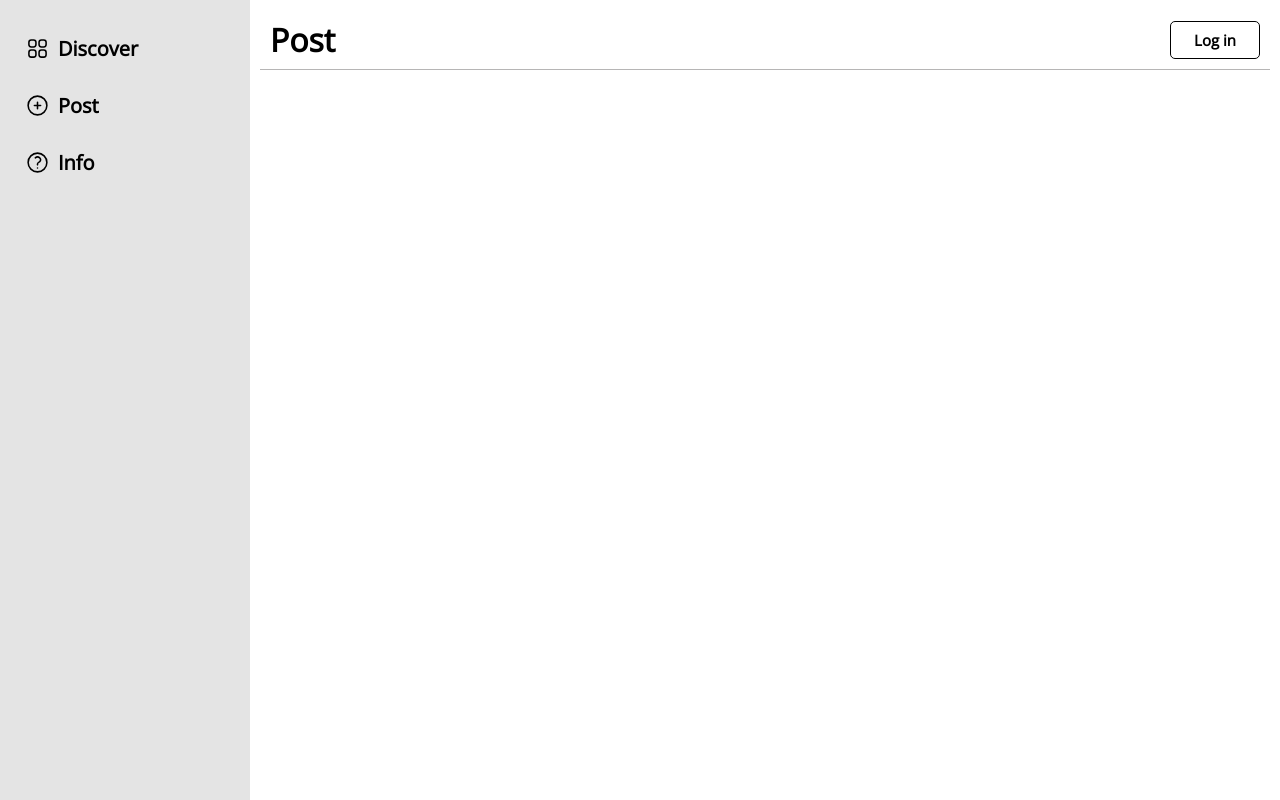
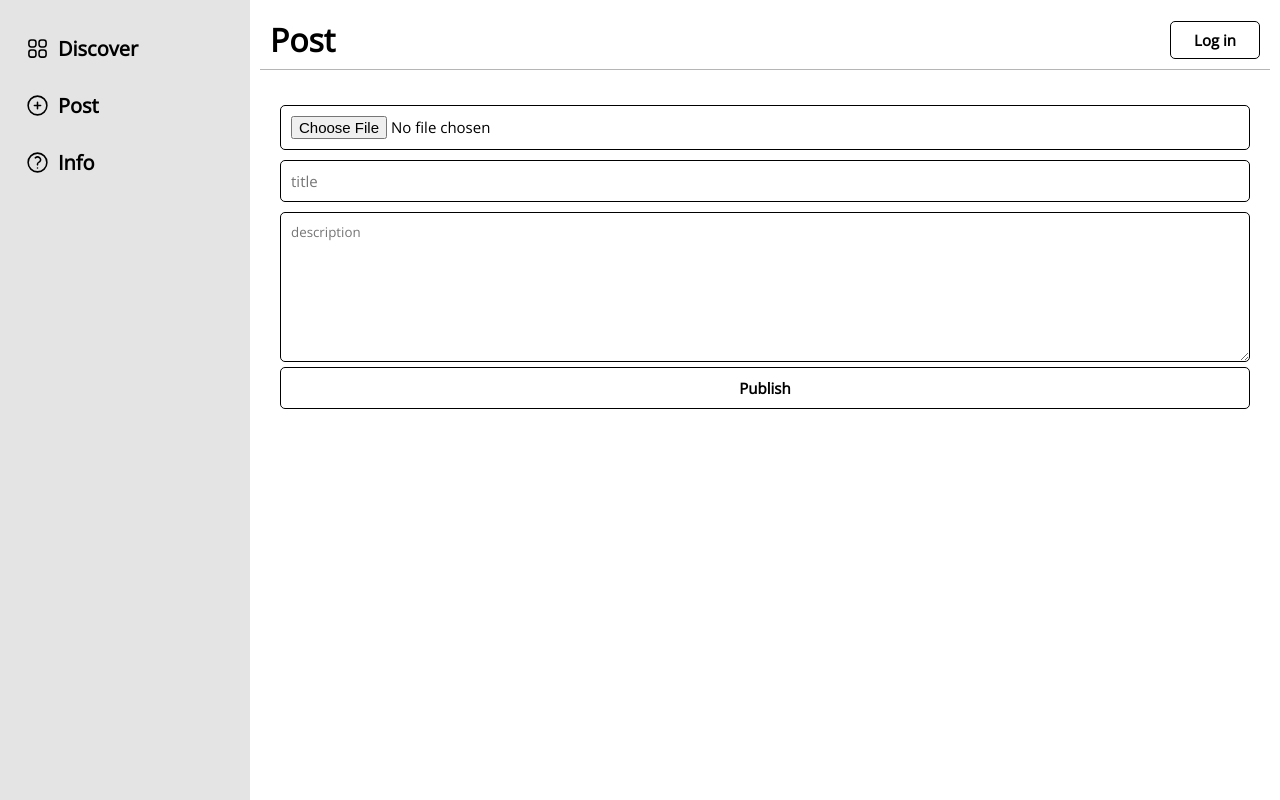
Before and after one commit to Anniel-Francisco/Muro_Interactivo, a React (Vite) app: page /post in a window 1280 px wide. Built offline with nearby package versions, Linux system fonts and the light colour scheme.

Commit message:
formulario post

```diff
--- /dev/null
+++ b/src/assets/styles/post.css
@@ -0,0 +1,60 @@
+input{
+          /* width: 0; */
+          border: 0;
+}
+.form {
+          display: flex;
+          flex-direction: column;
+          padding: 20px;
+          margin-top: 15px;
+
+}
+input[type="file"]{
+          width: 100%;
+          border: 1px solid black;
+          border-radius: 5px;
+          padding: 10px;
+}
+
+input[type="text"]{
+          /* background-color: #e4e4e4 !important; */
+          margin-top: 10px;
+          border: 1px solid black;
+          padding: 10px;
+          border-radius: 5px;
+
+}
+
+textarea {
+          border: 1px solid black;
+          padding: 10px;
+          width: 100%;
+          outline: none;
+          margin-top: 10px;
+          height: 150px;
+          border-radius: 5px;
+
+}
+.fields{
+          display: flex;
+          flex-direction: column;
+          justify-content: space-between;
+}
+
+.button_post{
+          width: 100%;
+          padding: 10px;
+          cursor: pointer;
+          font-size: 15px;
+          border: none;
+          background-color: transparent;
+          border: 1px solid black;
+          border-radius: 5px;
+          font-weight: 900;
+          transition: background ease-in-out .1s;
+}
+
+.button_post:hover{
+          background-color: black;
+          color: white;
+         }
--- a/src/assets/styles/sidebar.css
+++ b/src/assets/styles/sidebar.css
@@ -7,7 +7,6 @@
           top: 0;
           width: 250px;
           padding: 20px 10px 0 10px ;
-
           font-weight: 900;
 }
 
--- a/src/views/Post.jsx
+++ b/src/views/Post.jsx
@@ -1,7 +1,82 @@
+import { useState } from "react";
+import "../assets/styles/post.css";
 export function Post() {
+  const [post, setPost] = useState({
+    titulo: "",
+    descripcion: "",
+    imagen: "",
+  });
+
+  function fileTo64(file) {
+    return new Promise((resolve, reject) => {
+      const reader = new FileReader();
+      reader.readAsDataURL(file);
+      reader.onload = function () {
+        return resolve(reader.result);
+      };
+      reader.onerror = function (error) {
+        return reject(error);
+      };
+    });
+  }
+
   return (
     <div>
-      <h1></h1>
+      <form id="form" className="form">
+        <div>
+          <div>
+            <input
+              type="file"
+              id="imagen"
+              className="inputfile"
+              onChange={(e) => {
+                setPost({
+                  ...post,
+                  imagen: e.target.value,
+                });
+
+                console.log(e.target.value);
+              }}
+            />
+          </div>
+        </div>
+        <div className="fields">
+          <div>
+            <input
+              type="text"
+              id="titulo"
+              placeholder="title"
+              onChange={(e) => {
+                setPost({
+                  ...post,
+                  titulo: e.target.value,
+                });
+                console.log(post);
+                console.log(e.target.value);
+              }}
+            />
+          </div>
+          <div>
+            <textarea
+              id="descripcion"
+              placeholder="description"
+              onChange={(e) => {
+                setPost({
+                  ...post,
+                  descripcion: e.target.value,
+                });
+                console.log(post);
+                console.log(e.target.value);
+              }}
+            />
+          </div>
+        </div>
+        <div>
+          <button className="button_post" type="button">
+            Publish
+          </button>
+        </div>
+      </form>
     </div>
   );
 }
```
